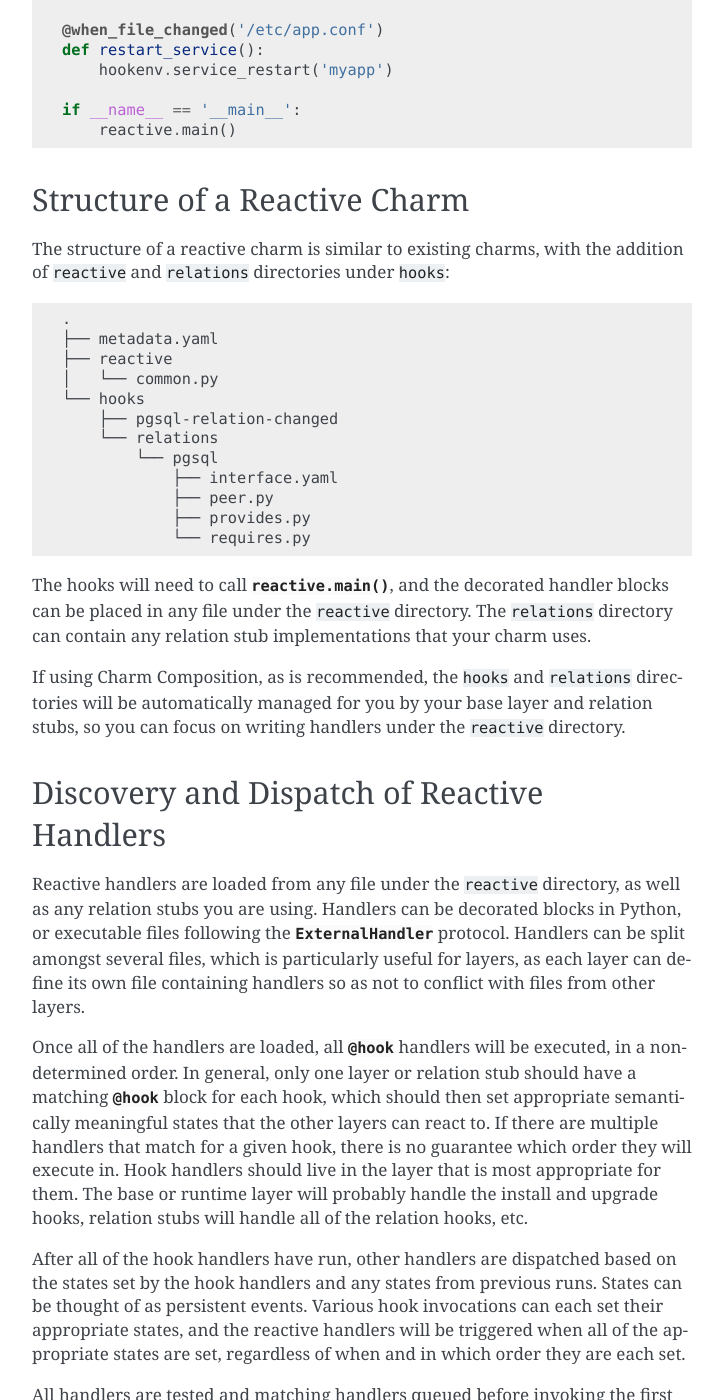
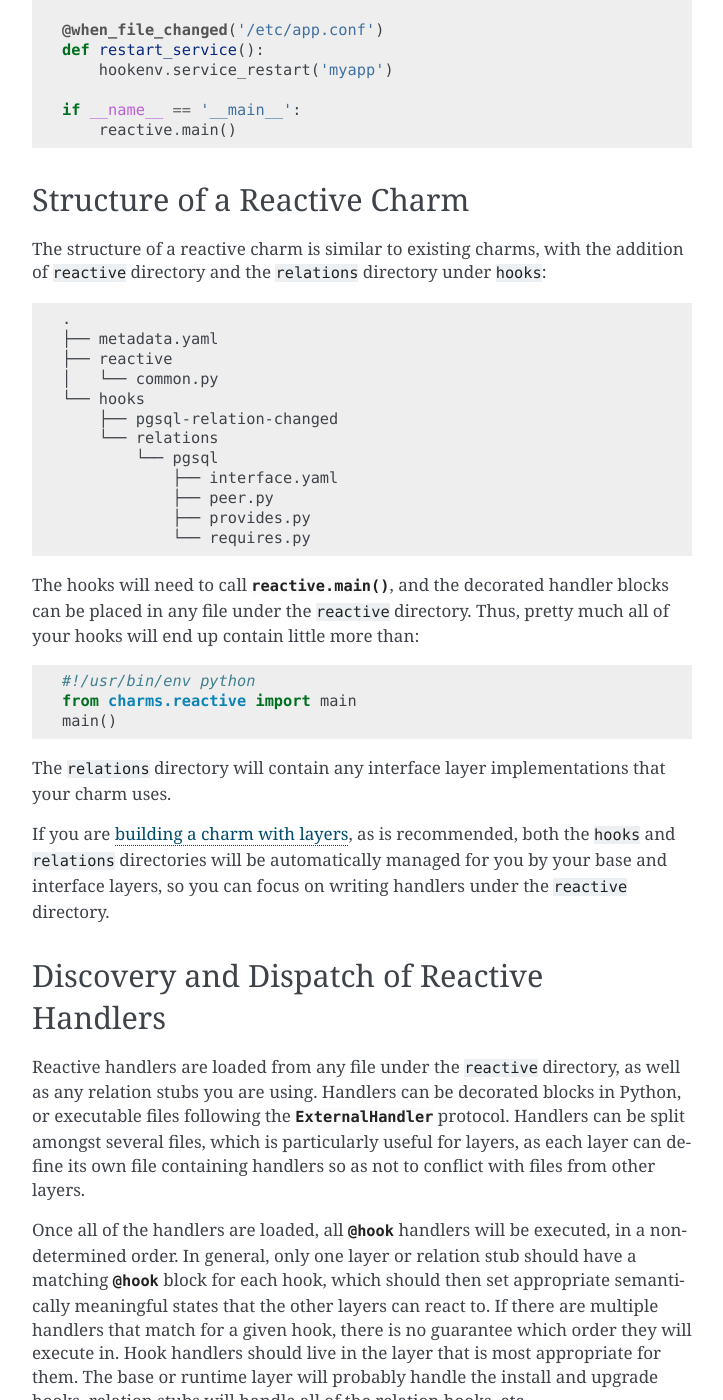
Before and after one commit to canonical/charms.reactive, a Sphinx documentation site: the page built from docs/index.rst, in a window 1280 px wide and 1400 px high, scrolled down 591 px. Shown: the whole window, without its empty margins (388-1111 px from the left). Built offline with Sphinx 7.4.7, drawn with Linux system fonts in a browser that asks for light colours; pages that are not in the unit, such as notebooks, are missing from menus.

Commit message:
Fix #36 - Improve docs based on feedback

```diff
--- a/docs/index.rst
+++ b/docs/index.rst
@@ -40,7 +40,8 @@ Structure of a Reactive Charm
 -----------------------------
 
 The structure of a reactive charm is similar to existing charms, with the
-addition of ``reactive`` and ``relations`` directories under ``hooks``:
+addition of ``reactive`` directory and the ``relations`` directory under
+``hooks``:
 
 .. code-block:: text
 
@@ -59,13 +60,24 @@ addition of ``reactive`` and ``relations`` directories under ``hooks``:
 
 The hooks will need to call :func:`reactive.main() <charms.reactive.main>`,
 and the decorated handler blocks can be placed in any file under the ``reactive``
-directory.  The ``relations`` directory can contain any relation stub implementations
+directory.  Thus, pretty much all of your hooks will end up contain little more
+than:
+
+.. code-block:: python
+
+    #!/usr/bin/env python
+    from charms.reactive import main
+    main()
+
+The ``relations`` directory will contain any interface layer implementations
 that your charm uses.
 
-If using Charm Composition, as is recommended, the ``hooks`` and ``relations``
-directories will be automatically managed for you by your base layer and
-relation stubs, so you can focus on writing handlers under the ``reactive``
+If you are `building a charm with layers`_, as is recommended, both the ``hooks``
+and ``relations`` directories will be automatically managed for you by your base
+and interface layers, so you can focus on writing handlers under the ``reactive``
 directory.
+
+.. _`Building a Charm with Layers`: https://jujucharms.com/docs/stable/authors-charm-building
 
 
 Discovery and Dispatch of Reactive Handlers
```
